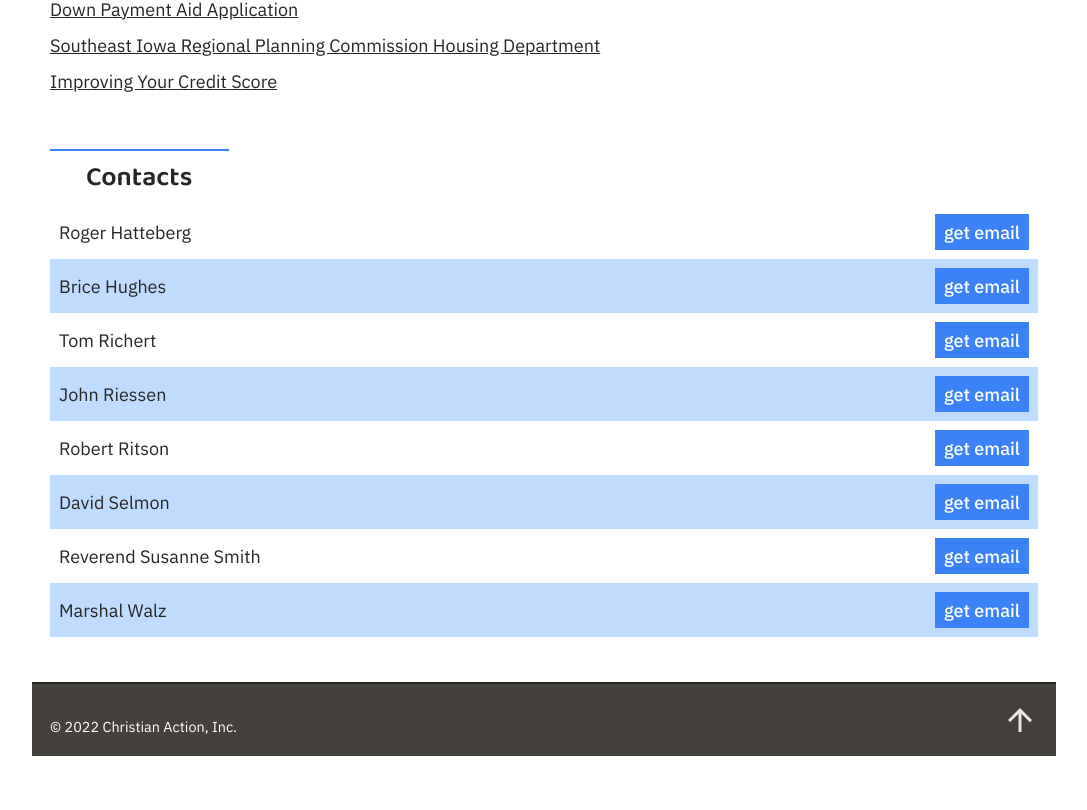
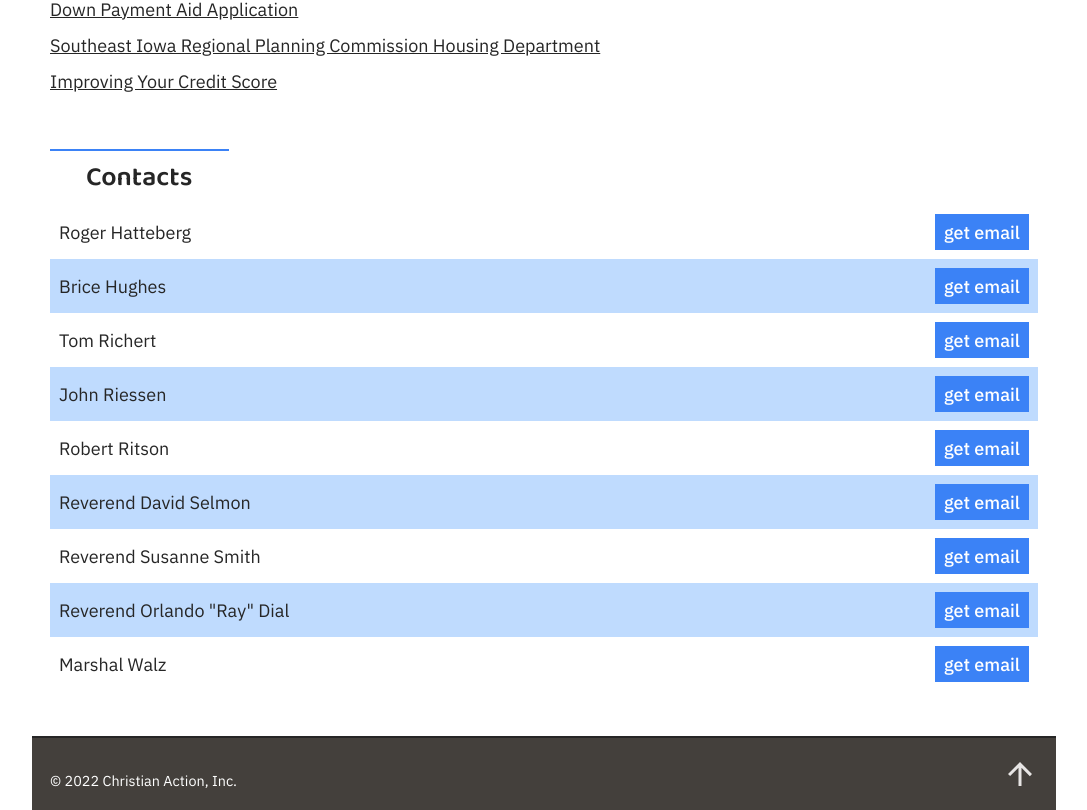
Before and after one commit to blaze-vincent/christian-action-2022, a Next.js app: page /resources in a window 1280 px wide. Shown: the part 825-1635 px from the top of the page, without its empty margins (96-1183 px from the left). Before the commit the page ends 1581 px from the top, so only its background shows below. Built offline with nearby package versions, Linux system fonts and the light colour scheme.

Commit message:
Add contact; Add 'reverend' titles

```diff
--- a/components/contactInformation/contactInformation.js
+++ b/components/contactInformation/contactInformation.js
@@ -23,12 +23,16 @@ const contacts = [
     email: 'robatbbt@hotmail.com'
   },
   {
-    name: 'David Selmon',
+    name: 'Reverend David Selmon',
     email: 'dselmon431@gmail.com'
   },
   {
     name: 'Reverend Susanne Smith',
     email: 'revses@aol.com'
+  },
+  {
+    name: 'Reverend Orlando "Ray" Dial',
+    email: 'odial5542@msn.com'
   },
   {
     name: 'Marshal Walz',
```
